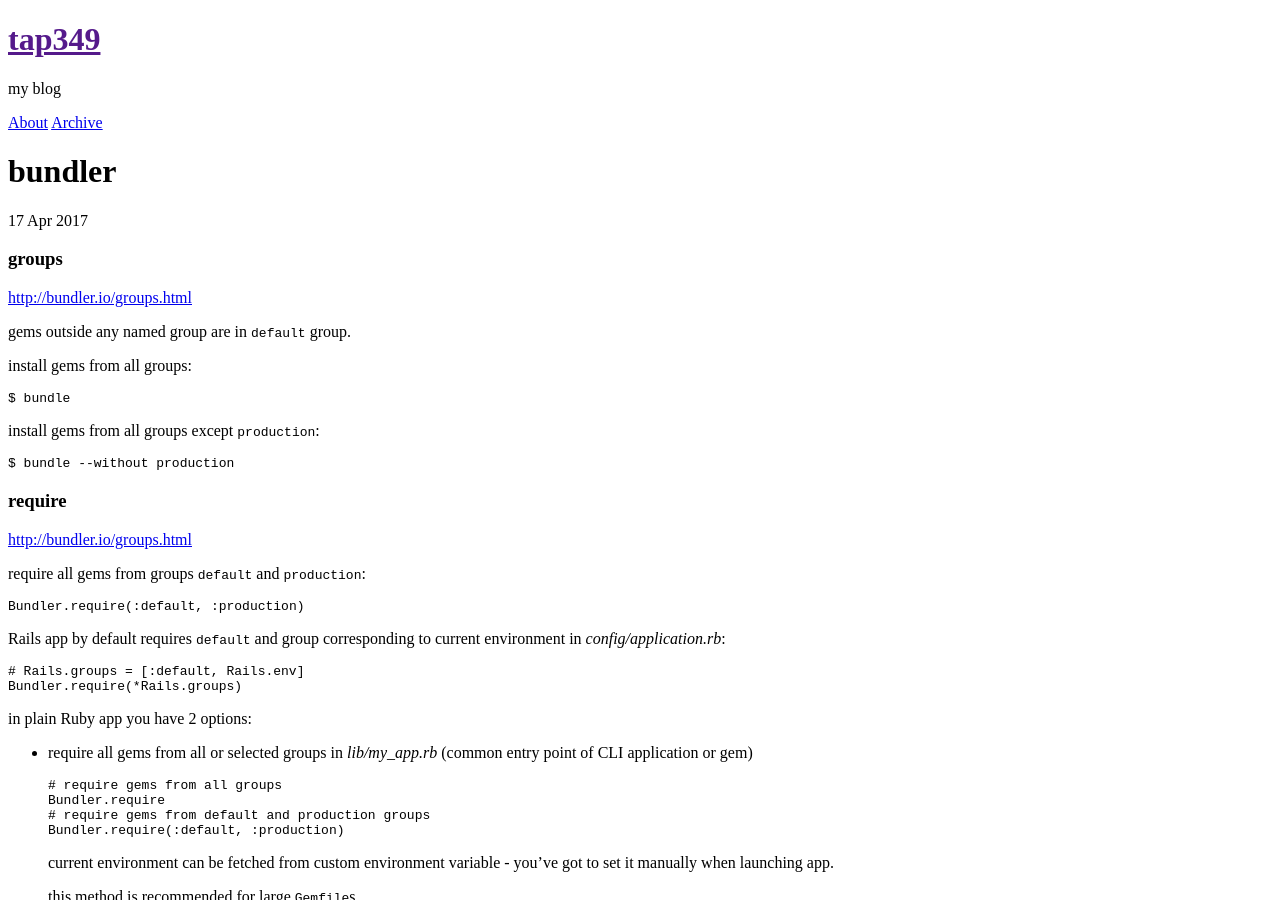
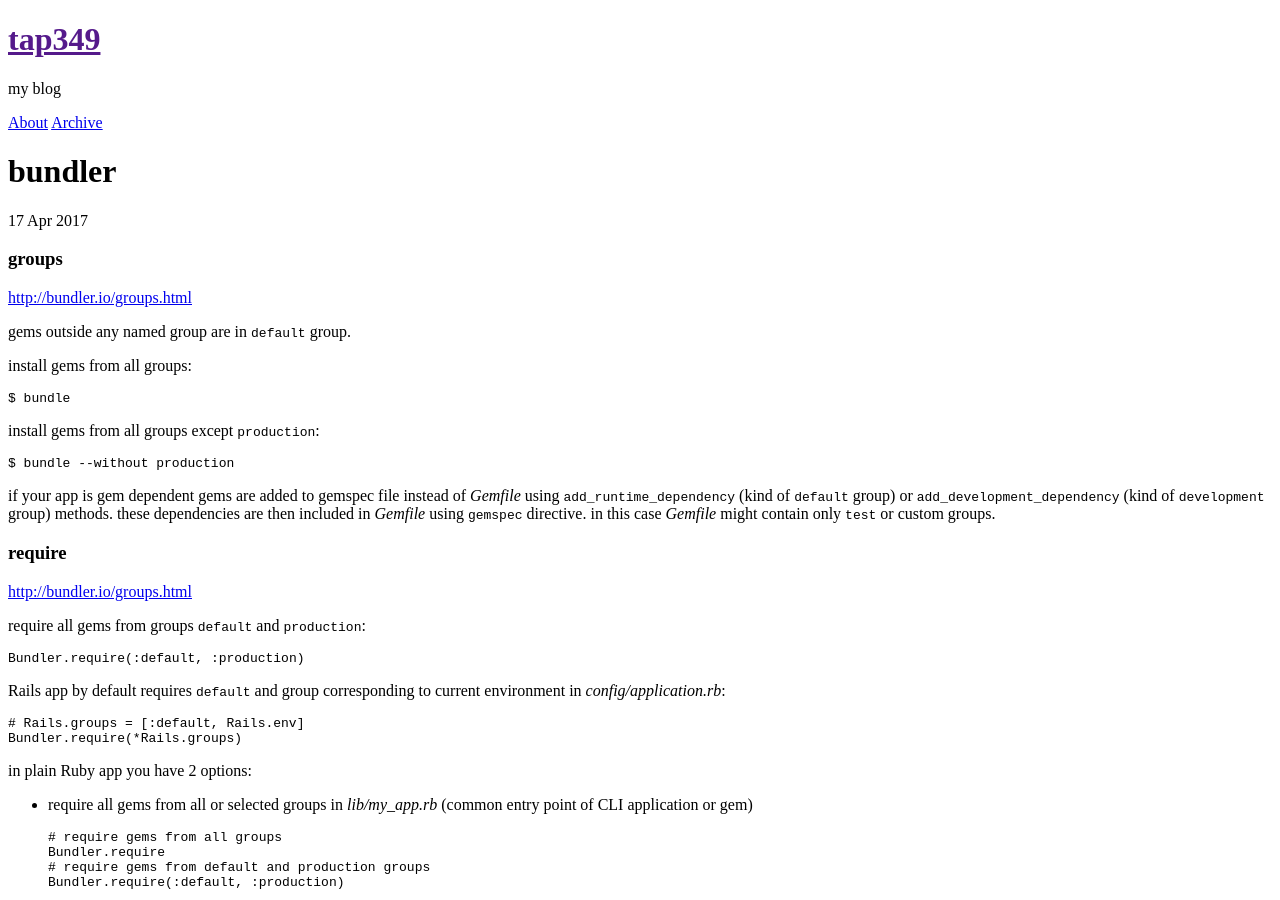
Before and after one commit to tap349/tap349.github.io, a Jekyll site: the page built from _posts/2017-04-17-bundler.md, in a window 1280 px wide and 900 px high. Built offline with Jekyll 4.4.1, drawn with Linux system fonts in a browser that asks for light colours.

Commit message:
update 2017-04-17_21:33:09

````diff
--- a/_posts/2017-04-17-bundler.md
+++ b/_posts/2017-04-17-bundler.md
@@ -26,6 +26,12 @@
 ```sh
 $ bundle --without production
 ```
+
+if your app is gem dependent gems are added to gemspec file instead of
+_Gemfile_ using `add_runtime_dependency` (kind of `default` group) or
+`add_development_dependency` (kind of `development` group) methods.
+these dependencies are then included in _Gemfile_ using `gemspec` directive.
+in this case _Gemfile_ might contain only `test` or custom groups.
 
 ### require
 
````
